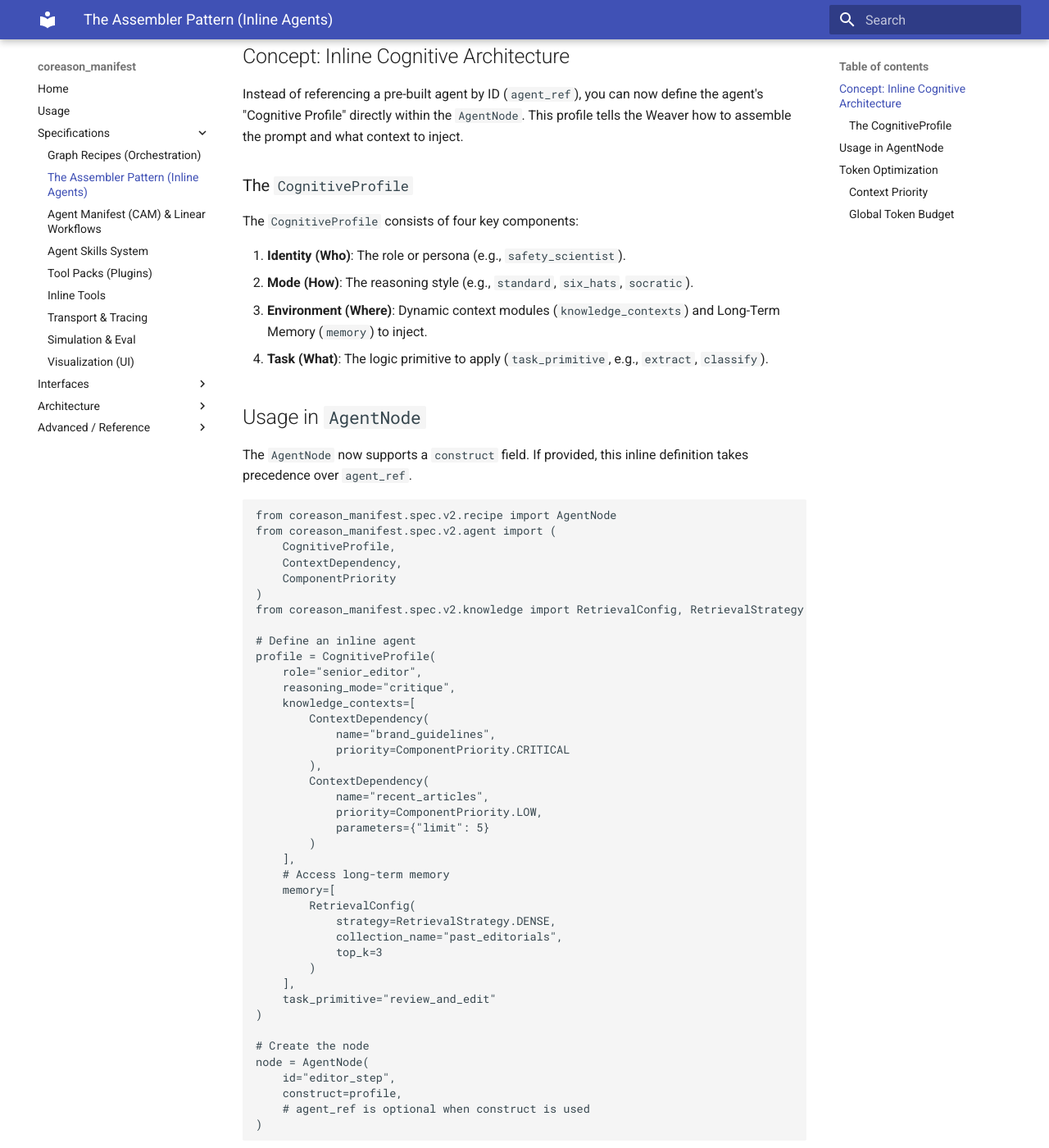
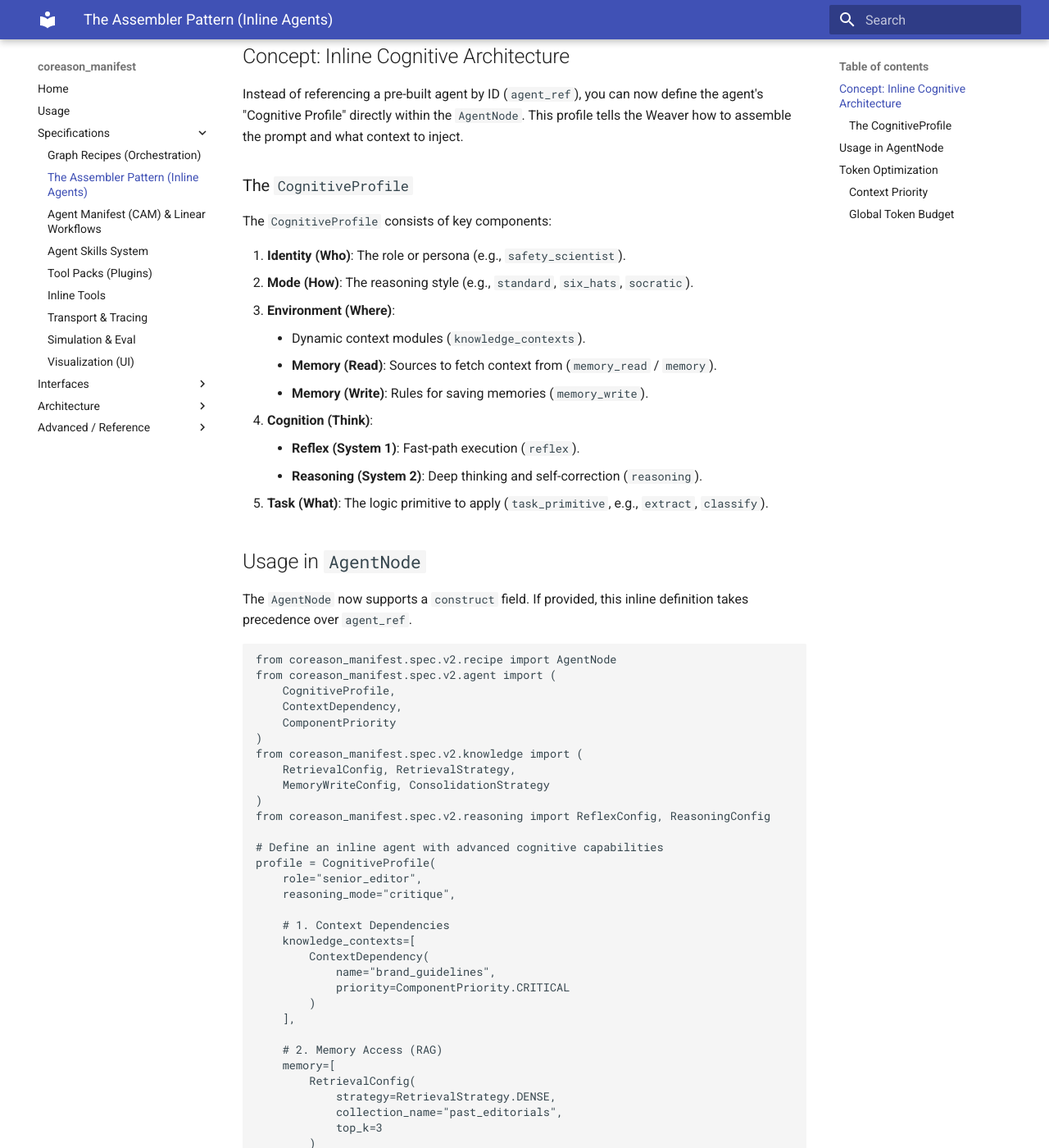
Before and after one commit to CoReason-AI/coreason-manifest, an MkDocs documentation site: the page built from docs/assembler_pattern.md, in a window 1280 px wide and 1400 px high, scrolled down 245 px. Shown: the whole window at 82% size. Built offline with MkDocs 1.6.1 and Material for MkDocs 9.7.7, drawn with Linux system fonts in a browser that asks for light colours; some of the changed text lies outside the part shown.

Commit message:
feat: harvest memory consolidation and reflex schemas from cortex (#438)
* feat: harvest memory consolidation and reflex schemas from cortex

- Add `ConsolidationStrategy` and `MemoryWriteConfig` to `knowledge.py`
- Add `ReflexConfig` to `reasoning.py`
- Update `CognitiveProfile` in `agent.py`:
  - Add `reflex` (System 1) and `reasoning` (System 2)
  - Rename `memory` to `memory_read` with alias and property for backward compatibility
  - Add `memory_write`
- Add `tests/test_v2_cortex_harvest.py` and verify 100% coverage

```diff
--- a/docs/assembler_pattern.md
+++ b/docs/assembler_pattern.md
@@ -8,12 +8,18 @@ Instead of referencing a pre-built agent by ID (`agent_ref`), you can now define
 
 ### The `CognitiveProfile`
 
-The `CognitiveProfile` consists of four key components:
+The `CognitiveProfile` consists of key components:
 
 1.  **Identity (Who)**: The role or persona (e.g., `safety_scientist`).
 2.  **Mode (How)**: The reasoning style (e.g., `standard`, `six_hats`, `socratic`).
-3.  **Environment (Where)**: Dynamic context modules (`knowledge_contexts`) and Long-Term Memory (`memory`) to inject.
-4.  **Task (What)**: The logic primitive to apply (`task_primitive`, e.g., `extract`, `classify`).
+3.  **Environment (Where)**:
+    *   Dynamic context modules (`knowledge_contexts`).
+    *   **Memory (Read)**: Sources to fetch context from (`memory_read` / `memory`).
+    *   **Memory (Write)**: Rules for saving memories (`memory_write`).
+4.  **Cognition (Think)**:
+    *   **Reflex (System 1)**: Fast-path execution (`reflex`).
+    *   **Reasoning (System 2)**: Deep thinking and self-correction (`reasoning`).
+5.  **Task (What)**: The logic primitive to apply (`task_primitive`, e.g., `extract`, `classify`).
 
 ## Usage in `AgentNode`
 
@@ -26,24 +32,26 @@ from coreason_manifest.spec.v2.agent import (
     ContextDependency,
     ComponentPriority
 )
-from coreason_manifest.spec.v2.knowledge import RetrievalConfig, RetrievalStrategy
+from coreason_manifest.spec.v2.knowledge import (
+    RetrievalConfig, RetrievalStrategy,
+    MemoryWriteConfig, ConsolidationStrategy
+)
+from coreason_manifest.spec.v2.reasoning import ReflexConfig, ReasoningConfig
 
-# Define an inline agent
+# Define an inline agent with advanced cognitive capabilities
 profile = CognitiveProfile(
     role="senior_editor",
     reasoning_mode="critique",
+
+    # 1. Context Dependencies
     knowledge_contexts=[
         ContextDependency(
             name="brand_guidelines",
             priority=ComponentPriority.CRITICAL
-        ),
-        ContextDependency(
-            name="recent_articles",
-            priority=ComponentPriority.LOW,
-            parameters={"limit": 5}
         )
     ],
-    # Access long-term memory
+
+    # 2. Memory Access (RAG)
     memory=[
         RetrievalConfig(
             strategy=RetrievalStrategy.DENSE,
@@ -51,6 +59,25 @@ profile = CognitiveProfile(
             top_k=3
         )
     ],
+
+    # 3. Memory Consolidation
+    memory_write=MemoryWriteConfig(
+        strategy=ConsolidationStrategy.SUMMARY_WINDOW,
+        frequency_turns=5
+    ),
+
+    # 4. Fast Thinking (System 1)
+    reflex=ReflexConfig(
+        enabled=True,
+        confidence_threshold=0.9,
+        allowed_tools=["grammar_check"]
+    ),
+
+    # 5. Deep Reasoning (System 2)
+    reasoning=ReasoningConfig(
+        max_revisions=2
+    ),
+
     task_primitive="review_and_edit"
 )
 
```
Also changed, not shown: docs/episteme_reasoning.md (added, +86 -0 lines), docs/knowledge_retrieval.md (+36 -12 lines), 7 other files.
